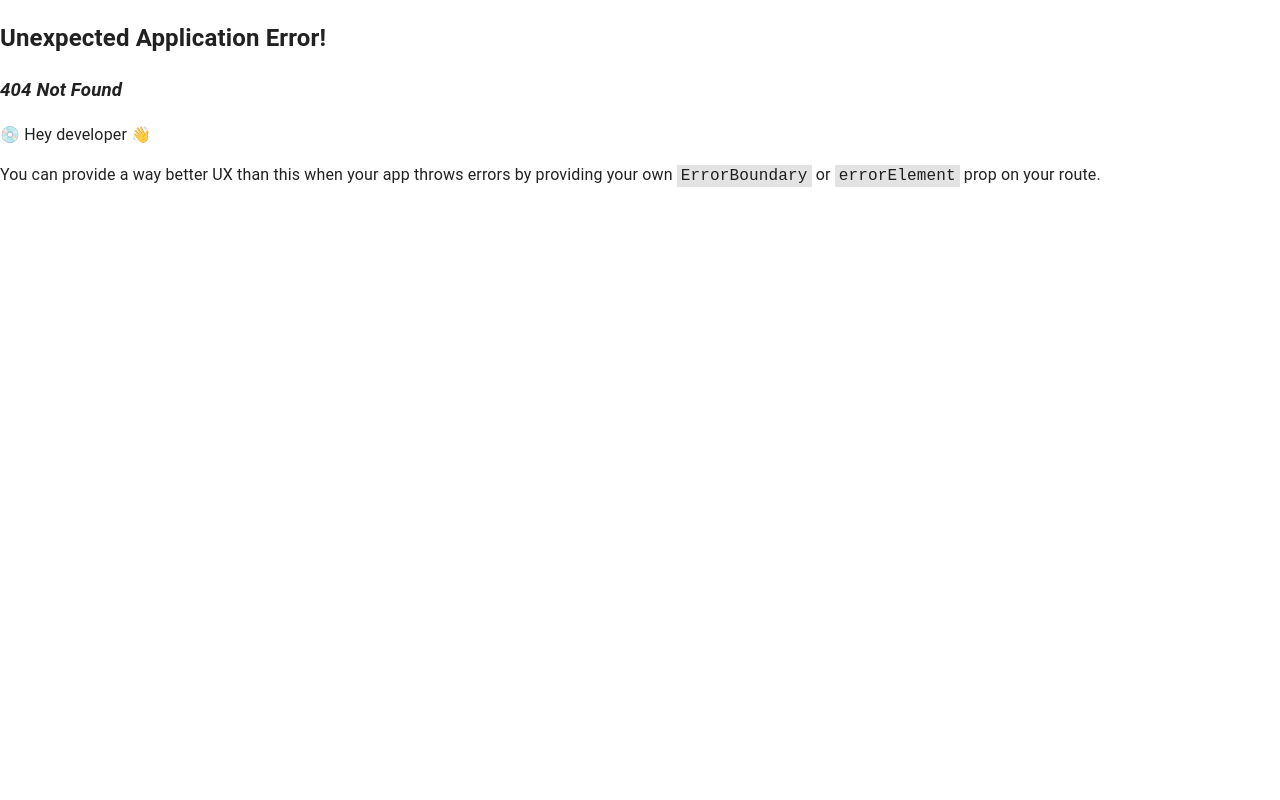
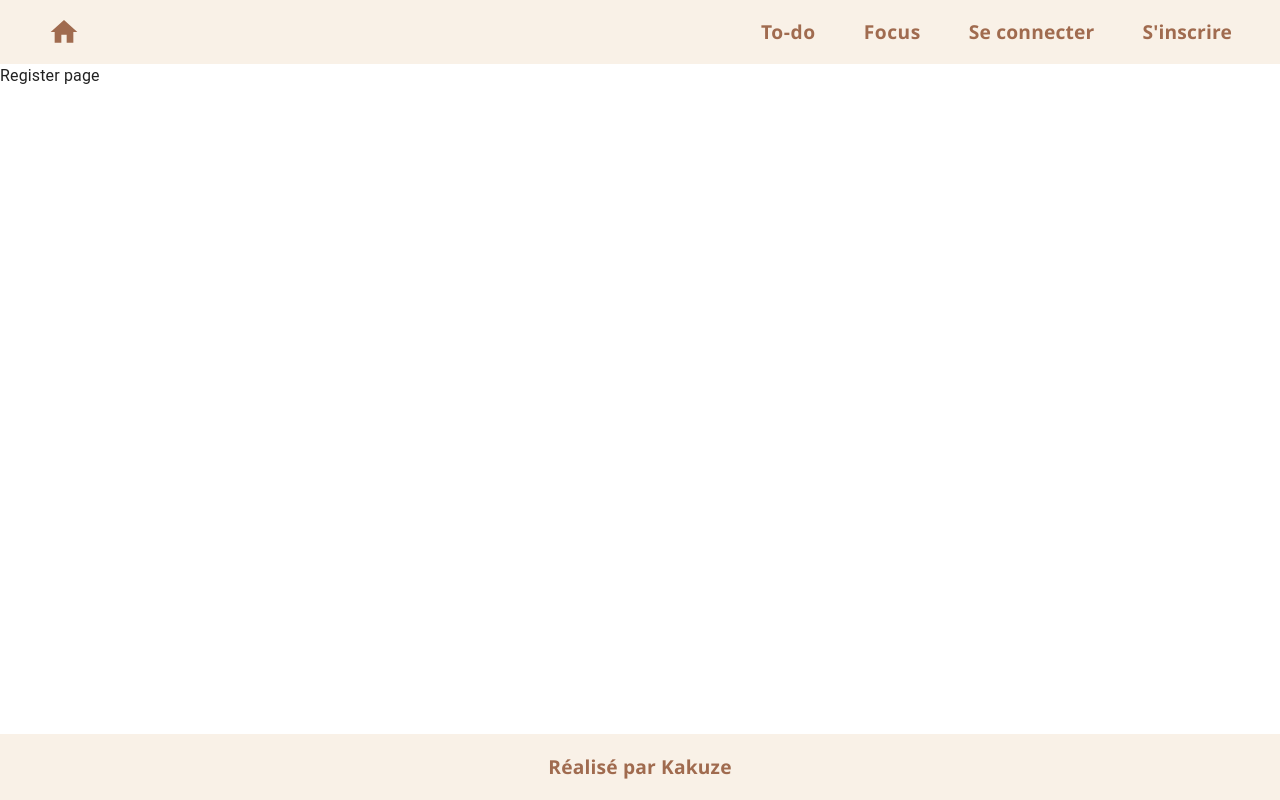
Before and after one commit to ayoub-benhammou-vinci/gestyle, a React (Vite) app in the folder frontend/: page /register in a window 1280 px wide. Before the commit this address had no page. Built offline with nearby package versions, Linux system fonts and the light colour scheme.

Commit message:
feat: navigate to register page

```diff
--- a/frontend/src/components/Navbar/index.tsx
+++ b/frontend/src/components/Navbar/index.tsx
@@ -57,6 +57,10 @@ const Navbar = () => {
           <IconButton onClick={() => navigate('/login')}>
             <Typography sx={navButtonStyle}>Se connecter</Typography>
           </IconButton>
+
+          <IconButton onClick={() => navigate('/register')}>
+            <Typography sx={navButtonStyle}>S'inscrire</Typography>
+          </IconButton>
         </Box>
       </Toolbar>
     </AppBar>
--- /dev/null
+++ b/frontend/src/components/pages/Registerpage.tsx
@@ -0,0 +1,7 @@
+import { Box } from '@mui/material';
+
+const RegisterPage = () => {
+  return <Box>Register page</Box>;
+};
+
+export default RegisterPage;
--- a/frontend/src/main.tsx
+++ b/frontend/src/main.tsx
@@ -5,6 +5,7 @@ import CssBaseline from '@mui/material/CssBaseline';
 import App from './components/Main/App';
 import LoginPage from './components/pages/Loginpage';
 import Homepage from './components/pages/Homepage';
+import RegisterPage from './components/pages/Registerpage';
 
 const router = createBrowserRouter([
   {
@@ -19,6 +20,10 @@ const router = createBrowserRouter([
         path: 'login',
         element: <LoginPage />,
       },
+      {
+        path: 'register',
+        element: <RegisterPage />,
+      },
     ],
   },
 ]);
```
